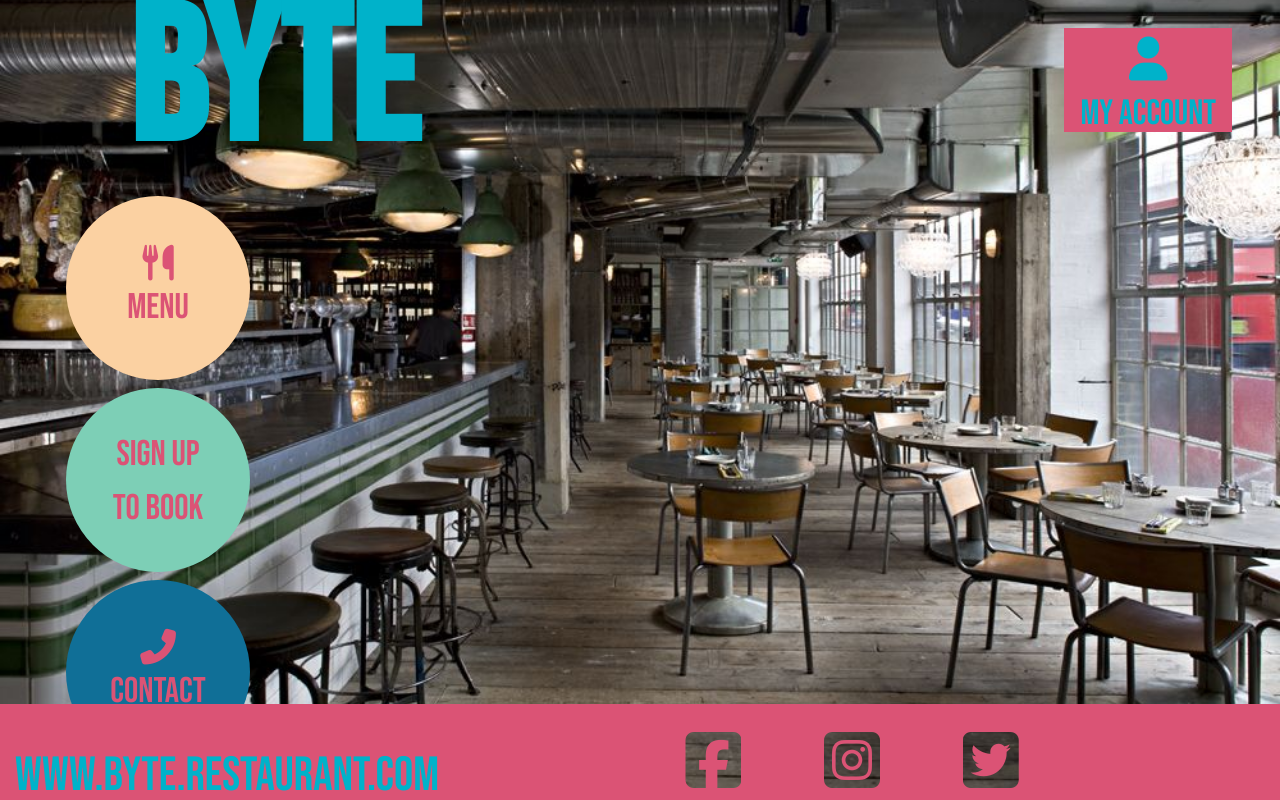
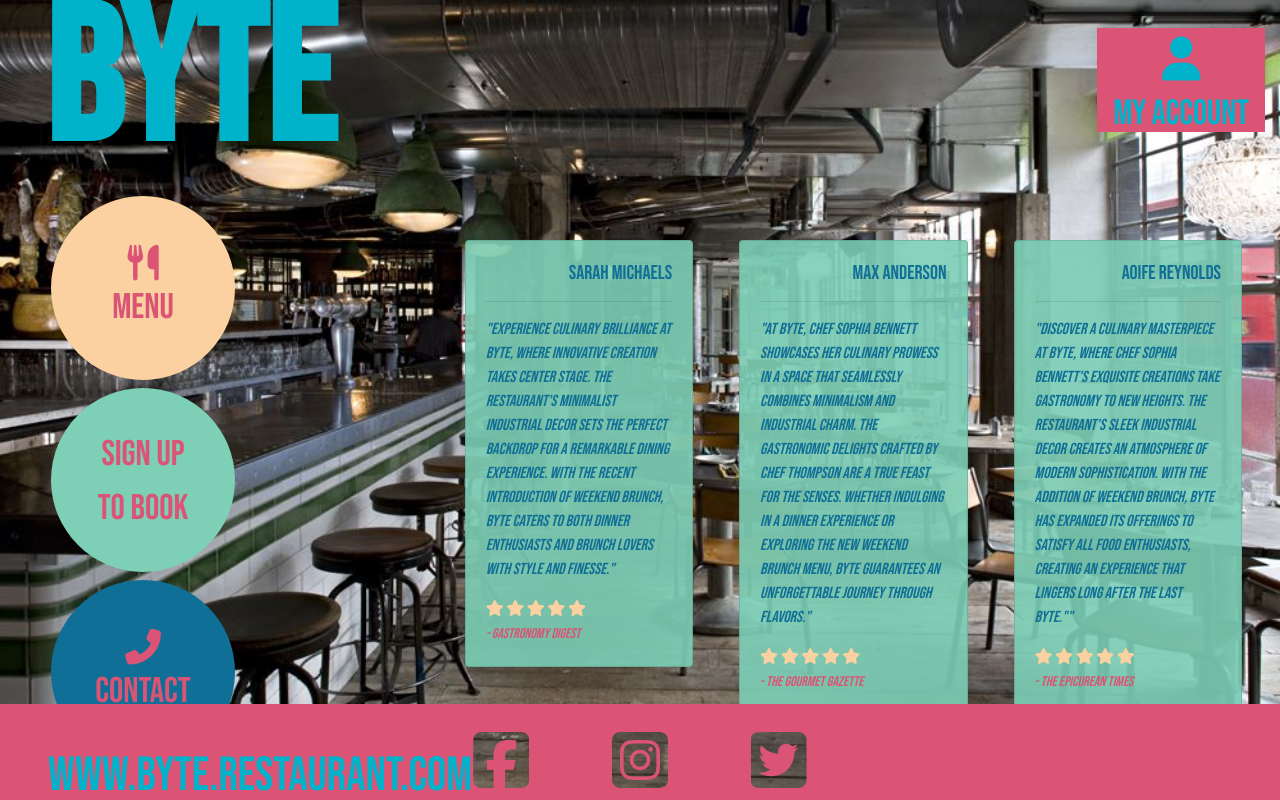
Before and after one commit to OisinWrites/Byte, a Django app: page / in a window 1280 px wide. Run offline with Django 3.2, Linux system fonts and the light colour scheme; some libraries are stand-ins or nearby versions.

Commit message:
Create reviews as an include for index, style, and adjust header styling

```diff
--- /dev/null
+++ b/home/templates/home/includes/reviews.html
@@ -0,0 +1,88 @@
+<div class="container">
+    <div class="row">
+
+      <!-- Review 1 -->
+      <div class="col-md-4 mb-4">
+        <div class="card">
+          <div class="card-body">
+            <h5 class="card-title">Sarah Michaels</h5>
+            <br>
+            <hr>
+            <p class="card-text">
+                <em>
+                    "Experience culinary brilliance at BYTE, where innovative creation takes center stage.
+                    The restaurant's minimalist industrial decor sets the perfect backdrop for a remarkable dining experience.
+                    With the recent introduction of weekend brunch, BYTE caters to both dinner enthusiasts
+                    and brunch lovers with style and finesse."
+                </em>
+            </p>
+            <div class="text-warning">
+              <i class="fas fa-star"></i>
+              <i class="fas fa-star"></i>
+              <i class="fas fa-star"></i>
+              <i class="fas fa-star"></i>
+              <i class="fas fa-star"></i>
+            </div>
+            <p class="card-text magazine"><em><small>- Gastronomy Digest</small></em></p>
+          </div>
+        </div>
+      </div>
+
+      <!-- Review 2 -->
+      <div class="col-md-4 mb-4">
+        <div class="card">
+          <div class="card-body">
+            <h5 class="card-title">Max Anderson</h5>
+            <br>
+            <hr>
+            <p class="card-text">
+                <em>
+                    "At BYTE, Chef Sophia Bennett showcases her culinary prowess in a space
+                    that seamlessly combines minimalism and industrial charm.
+                    The gastronomic delights crafted by Chef Thompson are a true feast for the senses.
+                    Whether indulging in a dinner experience or exploring the new weekend brunch menu,
+                    BYTE guarantees an unforgettable journey through flavors."
+                </em>
+            </p>
+            <div class="text-warning">
+              <i class="fas fa-star"></i>
+              <i class="fas fa-star"></i>
+              <i class="fas fa-star"></i>
+              <i class="fas fa-star"></i>
+              <i class="fas fa-star"></i>
+            </div>
+            <p class="card-text magazine"><em><small>- The Gourmet Gazette</small></em></p>
+          </div>
+        </div>
+      </div>
+
+      <!-- Review 3 -->
+      <div class="col-md-4 mb-4">
+        <div class="card">
+          <div class="card-body">
+            <h5 class="card-title">Aoife Reynolds</h5>
+            <br>
+            <hr>
+            <p class="card-text">
+                <em>
+                    "Discover a culinary masterpiece at BYTE, where Chef Sophia Bennett's exquisite creations
+                    take gastronomy to new heights. The restaurant's sleek industrial decor creates an atmosphere
+                    of modern sophistication. With the addition of weekend brunch,
+                    BYTE has expanded its offerings to satisfy all food enthusiasts,
+                    creating an experience that lingers long after the last byte.""
+                </em>
+            </p>
+            <div class="text-warning">
+              <i class="fas fa-star"></i>
+              <i class="fas fa-star"></i>
+              <i class="fas fa-star"></i>
+              <i class="fas fa-star"></i>
+              <i class="fas fa-star"></i>
+            </div>
+            <p class="card-text magazine"><em><small>- The Epicurean Times</small></em></p>
+          </div>
+        </div>
+      </div>
+
+    </div>
+  </div>
--- a/home/templates/home/index.html
+++ b/home/templates/home/index.html
@@ -40,8 +40,10 @@
   </div>
 
   <div class="visible-lg container-fluid">
-    <div class="circles col-2">
-      <div class="menu2 col-12 m-1 circle">
+    <div class="row">
+      <div class="col-2">
+        <div class="circles">
+          <div class="menu2 m-1 circle">
             <a href="{% url 'menu' %}">
               <p class="d-flex flex-column align-items-center">
                 <i class="fa-solid fa-utensils align-self-center mb-0"></i>
@@ -49,7 +51,7 @@
               </p>
             </a>
           </div>
-      <div class="book2 col-12 m-1 circle text-center">
+          <div class="book2 m-1 circle text-center">
             {% if user.is_authenticated %}
             <a href="{% url 'bookings' %}">
               <p class="d-flex flex-column align-items-center">
@@ -66,7 +68,7 @@
             </a>
             {% endif %}
           </div>
-      <div class="contact2 col-12 m-1 circle">
+          <div class="contact2 m-1 circle">
             <a href="{% url 'contact' %}">
               <p class="d-flex flex-column align-items-center">
                 <i class="fa-solid fa-phone-flip align-self-center mb-0"></i>
@@ -75,9 +77,11 @@
             </a>
           </div>
         </div>
+      </div>
       <div class="col-2"></div>
-    <div class="col-8">
-
+      <div class="col-8 review">
+      {% include 'home/includes/reviews.html' %}
+      </div>
     </div>
   </div>
 {% endblock %}
--- a/static/css/base.css
+++ b/static/css/base.css
@@ -226,6 +226,29 @@ a {
     padding-bottom: 2rem;
 }
 
+/* Review card stylings */
+
+.row {
+    max-height: 40vh;
+}
+
+.card {
+    background-color: rgb(125, 207, 182, 0.9);
+    margin: 0.5rem;
+    margin-top: 5rem;
+}
+
+.card-title {
+    float: right;
+}
+
+.fa-star {
+    color:	rgb(251, 209, 162);
+}
+
+.magazine {
+    color: rgb(219, 83, 117);
+}
 /* styling the allauth forms uniformally */
 .allauth-form, .booking-form {
     display: flex;
@@ -355,9 +378,17 @@ a {
 
 @media (min-width: 1200px) {
 
-    .header-account {
+    .header {
+        max-width: 100vw;
+    }
+
+    .header-account, .social-icons {
+        float: right;
+    }
+
+    .byte-site {
         position: fixed;
-        right: 3rem;
+        left: 3rem;
     }
 
     .account {
@@ -385,6 +416,7 @@ a {
         display: flex;
         flex-direction: column;
         margin-bottom: 2rem;
+        max-height: 34.5rem;
     }
 
     .circle {
```
Also changed, not shown: db.sqlite3. Lines whose indentation alone changed are shown as unchanged.
